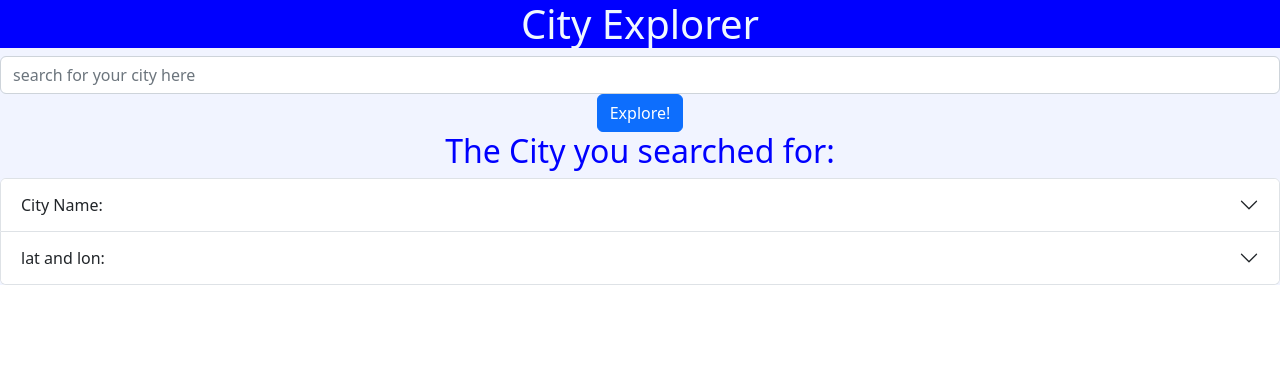
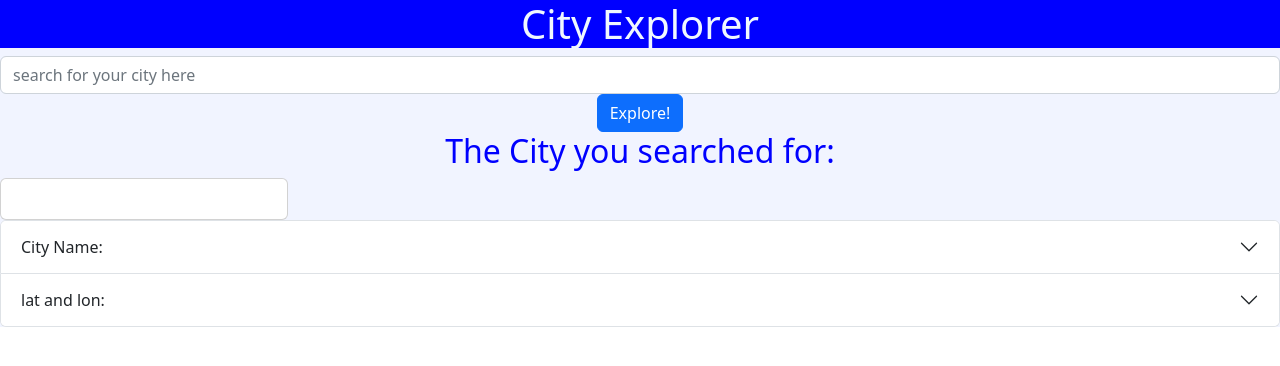
Before and after one commit to BedlaminGoliath/city-explorer, a React (Create React App) app: page / in a window 1280 px wide. Shown: the top 366 px of the page. Built offline with nearby package versions, Linux system fonts and the light colour scheme.

Commit message:
my initial commit

```diff
--- a/src/App.js
+++ b/src/App.js
@@ -1,6 +1,7 @@
 import React from 'react'
 import './App.css';
 import axios from 'axios';
+import Weather from './Weather';
 import Map from './Map';
 import Form from 'react-bootstrap/Form';
 import Button from 'react-bootstrap/Button';
@@ -17,7 +18,9 @@ class App extends React.Component {
       lat: '',
       lon: '',
       mapUrl: '',
-      errorMessage: ''
+      errorMessage: '',
+      weather: '',
+      description: '',
     }
   }
   handleChange = (event) => {
@@ -36,9 +39,30 @@ class App extends React.Component {
       // .query
       const response = await axios.get(url);
       console.log('response Object: ', response);
+      console.log(this.state.searchQuery);
       console.log(response.data[0].lat, response.data[0].lon);
-      this.setState({ location: response.data[0].display_name, lat: response.data[0].lat, lon: response.data[0].lon, errorMessage: false });
+      this.setState({ location: response.data[0].display_name, lat: response.data[0].lat, lon: response.data[0].lon, errorMessage: false }, ()=> this.getWeather() );
 
+    } catch (error) {
+      this.setState({ errorMessage: true })
+    }
+  }
+
+// go line by line
+
+  getWeather = async () => {
+
+    try {
+      const url = `${process.env.REACT_APP_SERVER}/weather?searchQuery=${this.state.searchQuery}`;
+      console.log('url ', url);
+      // .query
+      console.log('searchquery ', this.state.searchQuery);
+
+      // const response = await axios.get(url, {params: {latitude : lat , longitude: lon, searchQuery: this.state.searchQuery}});
+        const response = await axios.get(url);
+      console.log('response Object: ', response);
+      console.log(response.data);
+      this.setState({ weather: response.data, errorMessage: false } );
     } catch (error) {
       this.setState({ errorMessage: true })
     }
@@ -65,6 +89,10 @@ class App extends React.Component {
             {this.state.location &&
               <Map map={`https://maps.locationiq.com/v3/staticmap?key=${process.env.REACT_APP_LOCATIONIQ_KEY}&center=${this.state.lat},${this.state.lon}&zoom=12`} />
             }
+            <Weather
+            weather={this.state.weather}
+            description={this.state.description}
+             />
             <Accordion>
               <Accordion.Item eventKey='0'>
                 <Accordion.Header>
--- /dev/null
+++ b/src/Weather.js
@@ -0,0 +1,17 @@
+import React from 'react';
+import Card from 'react-bootstrap/Card';
+
+class Weather extends React.Component {
+    render() {
+        return (
+            <Card style={{ width: '18rem' }}>
+      <Card.Body>
+        <Card.Title>{this.props.weather.date}</Card.Title>
+        <Card.Text>{this.props.weather.description} </Card.Text>
+      </Card.Body>
+    </Card>
+        )
+    }
+}
+
+export default Weather;
```
